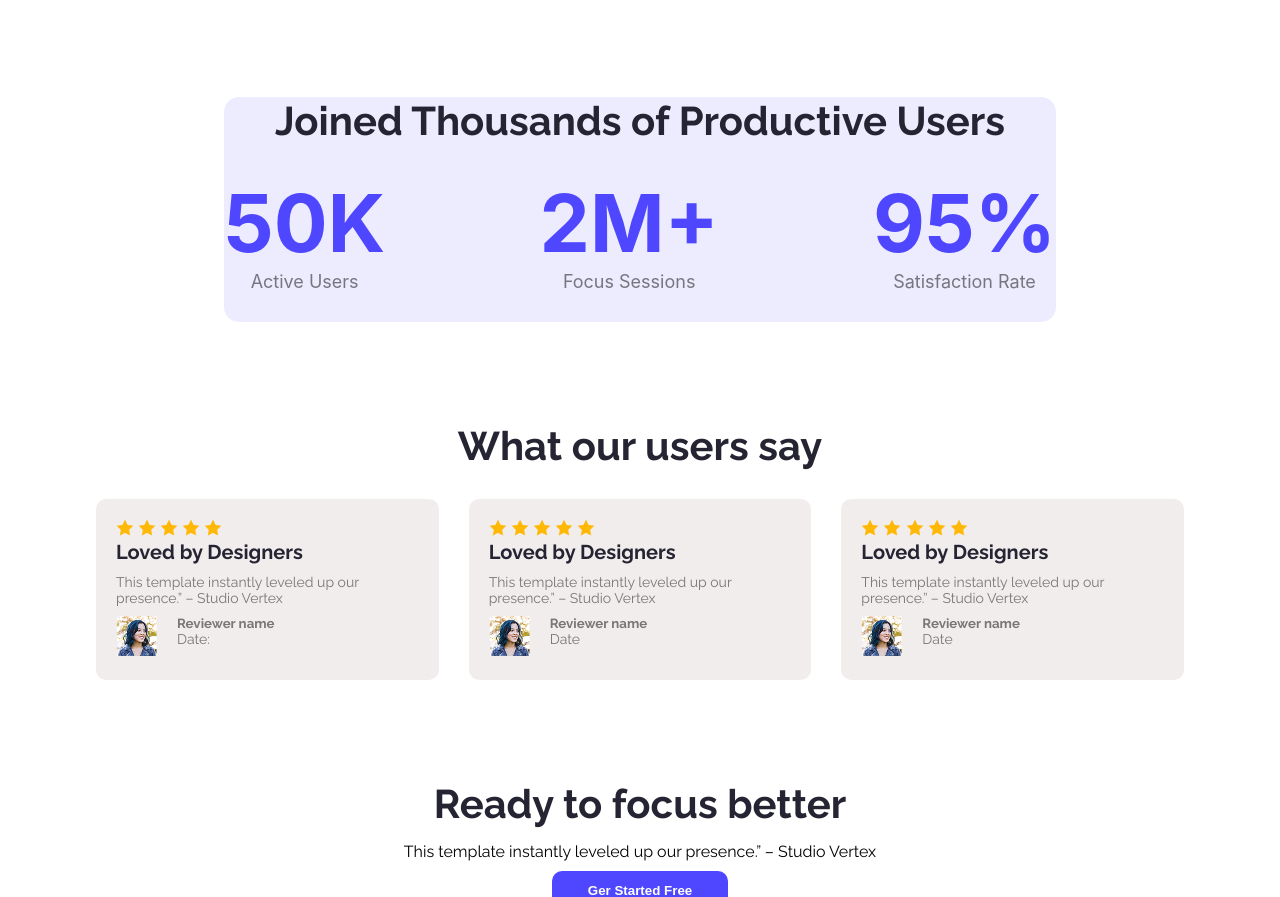
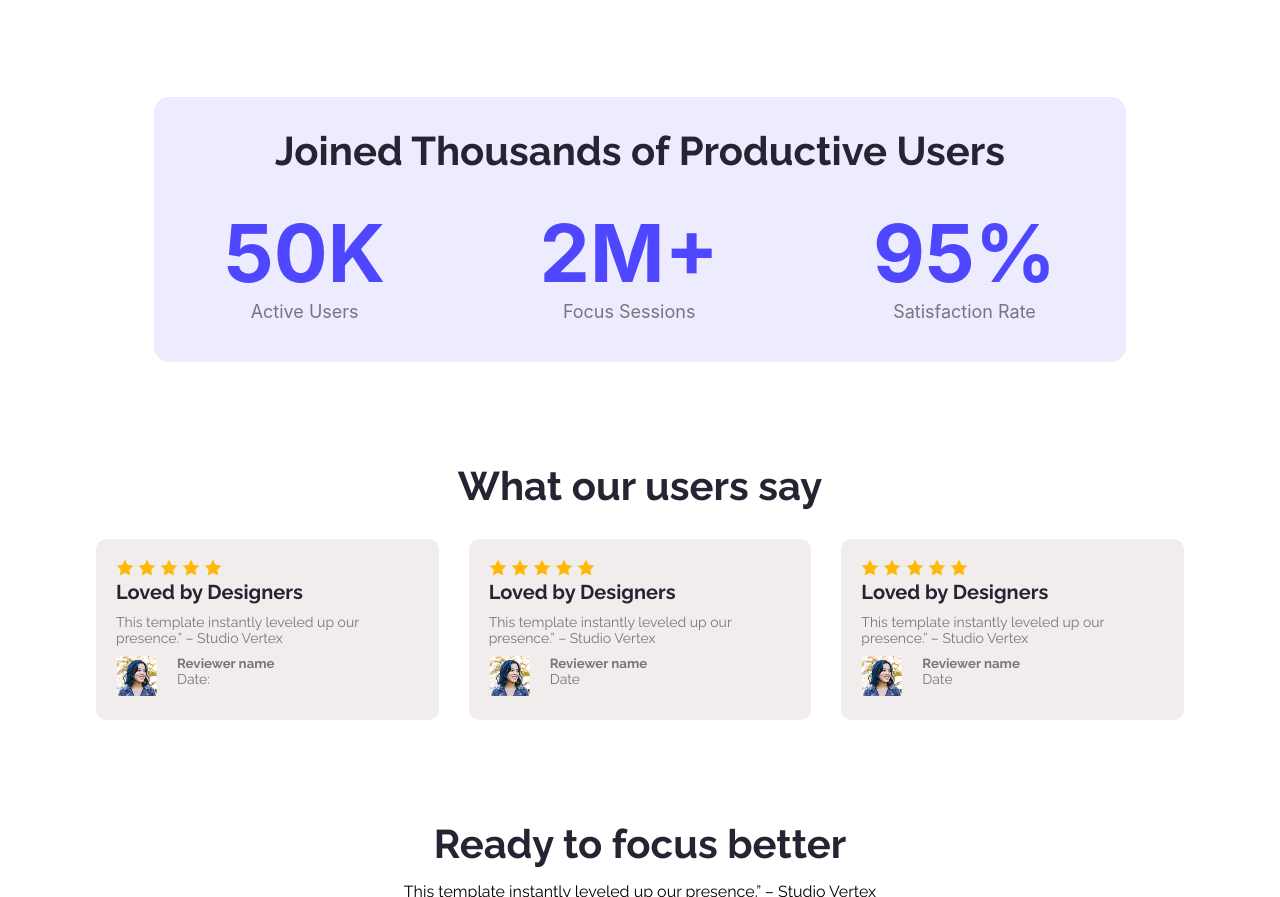
Before and after one commit to ziam8415/web-assignment-01, a plain HTML site: page index.html in a window 1280 px wide. Shown: the part 857-1754 px from the top of the page. Drawn offline with Linux system fonts and the light colour scheme.

```diff
--- a/styles/style.css
+++ b/styles/style.css
@@ -115,7 +115,7 @@
     text-align: center;
     background-color: rgba(78,71,255,0.1);
     border-radius: 15px;
-
+    padding: 30px 70px 10px 70px;
 }
 
 .users-container{
```
